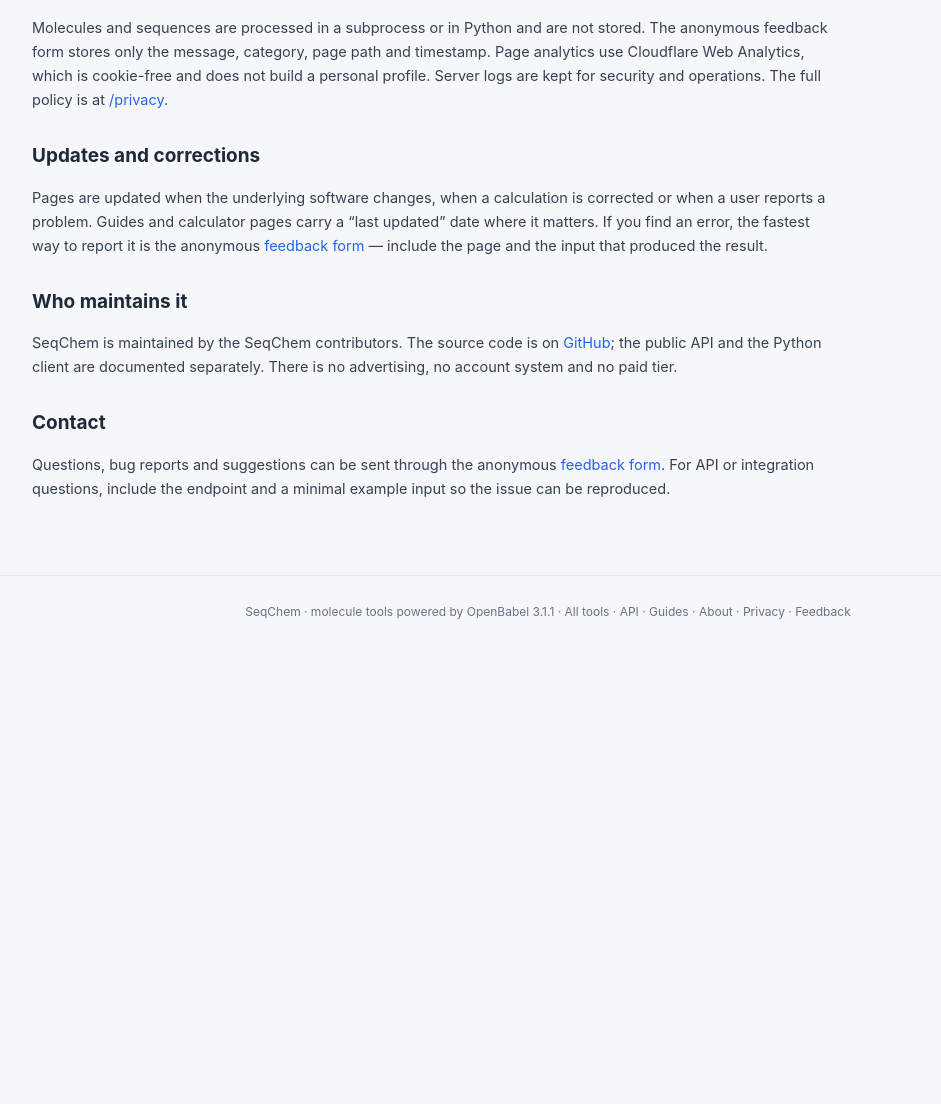
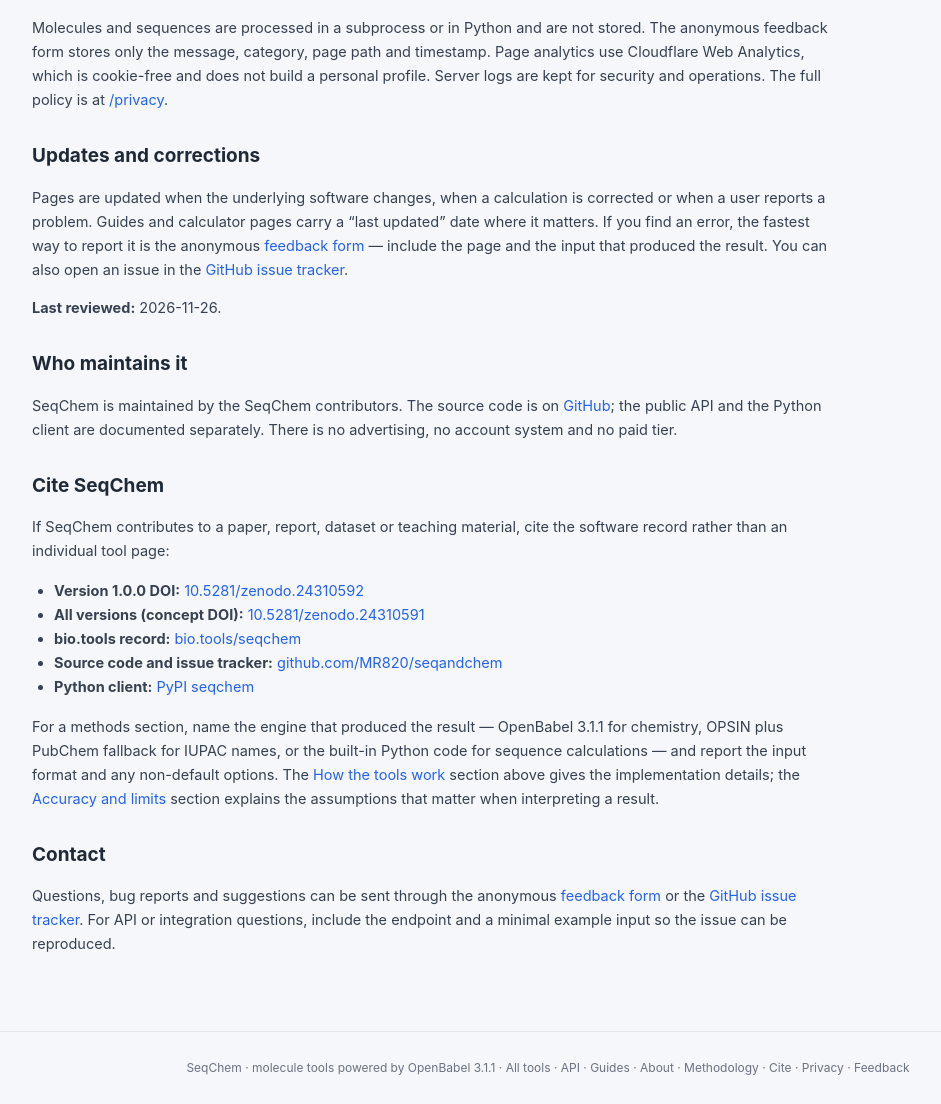
Before and after one commit to MR820/seqandchem, a Flask app: page /about in a window 1280 px wide. Shown: the part 1063-2167 px from the top of the page, without its empty margins (92-1033 px from the left). Before the commit the page ends 1682 px from the top, so only its background shows below. Run offline with Flask 3, Linux system fonts and the light colour scheme; data that the repository does not hold is empty; some libraries are stand-ins or nearby versions.

Commit message:
Add citation and organization signals to core pages
Add Organization and WebApplication sameAs/citation metadata, a
Cite SeqChem section with the Zenodo DOI, bio.tools, PyPI and GitHub
links, methodology anchors, and a site-wide Methodology/Cite footer.
Add tests for rendered JSON-LD and the About content.

Co-Authored-By: Claude Code <noreply@anthropic.com>

```diff
--- a/app.py
+++ b/app.py
@@ -1179,7 +1179,7 @@ def sitemap():
         "/mol2-to-sdf": "2026-11-24",
         "/smiles-to-inchikey": "2026-11-24",
         "/xyz-to-sdf": "2026-11-24",
-        "/about": "2026-11-24",
+        "/about": "2026-11-26",
         "/privacy": "2026-11-24",
     }
     for path, prio, freq in entries:
--- a/templates/about.html
+++ b/templates/about.html
@@ -16,7 +16,7 @@
      fair-use rate limits and is documented at <a href="/api">/api</a>; a Python client is
      available on <a href="https://pypi.org/project/seqchem/">PyPI</a>.</p>
 
-  <h2>How the tools work</h2>
+  <h2 id="how-the-tools-work">How the tools work</h2>
   <ul>
     <li><strong>Molecule processing</strong> — OpenBabel 3.1.1 handles format conversion,
         descriptors, depiction and 3D conformer generation.</li>
@@ -29,7 +29,7 @@
     <li><strong>Web server</strong> — Flask behind nginx, with Cloudflare as the CDN.</li>
   </ul>
 
-  <h2>Accuracy and limits</h2>
+  <h2 id="accuracy-and-limits">Accuracy and limits</h2>
   <p>Chemistry software is a model of reality, not reality itself. A PDB file may not carry bond
      orders; a SMILES string may be ambiguous about stereochemistry; a predicted logP or Tm depends
      on the method; a force-field conformer is a low-energy geometry, not an experimental
@@ -52,22 +52,46 @@
      when a user reports a problem. Guides and calculator pages carry a “last updated” date where
      it matters. If you find an error, the fastest way to report it is the anonymous
      <a href="#" data-feedback-open>feedback form</a> — include the page and the input that
-     produced the result.</p>
+     produced the result. You can also open an issue in the
+     <a href="https://github.com/MR820/seqandchem/issues">GitHub issue tracker</a>.</p>
+  <p><strong>Last reviewed:</strong> 2026-11-26.</p>
 
   <h2>Who maintains it</h2>
   <p>SeqChem is maintained by the SeqChem contributors. The source code is on
      <a href="https://github.com/MR820/seqandchem">GitHub</a>; the public API and the Python client
      are documented separately. There is no advertising, no account system and no paid tier.</p>
 
+  <h2 id="cite-seqchem">Cite SeqChem</h2>
+  <p>If SeqChem contributes to a paper, report, dataset or teaching material, cite the software
+     record rather than an individual tool page:</p>
+  <ul>
+    <li><strong>Version 1.0.0 DOI:</strong>
+        <a href="https://doi.org/10.5281/zenodo.24310592">10.5281/zenodo.24310592</a></li>
+    <li><strong>All versions (concept DOI):</strong>
+        <a href="https://doi.org/10.5281/zenodo.24310591">10.5281/zenodo.24310591</a></li>
+    <li><strong>bio.tools record:</strong> <a href="https://bio.tools/seqchem">bio.tools/seqchem</a></li>
+    <li><strong>Source code and issue tracker:</strong>
+        <a href="https://github.com/MR820/seqandchem">github.com/MR820/seqandchem</a></li>
+    <li><strong>Python client:</strong> <a href="https://pypi.org/project/seqchem/">PyPI seqchem</a></li>
+  </ul>
+  <p>For a methods section, name the engine that produced the result — OpenBabel 3.1.1 for
+     chemistry, OPSIN plus PubChem fallback for IUPAC names, or the built-in Python code for
+     sequence calculations — and report the input format and any non-default options. The
+     <a href="#how-the-tools-work">How the tools work</a> section above gives the implementation
+     details; the <a href="#accuracy-and-limits">Accuracy and limits</a> section explains the
+     assumptions that matter when interpreting a result.</p>
+
   <h2>Contact</h2>
   <p>Questions, bug reports and suggestions can be sent through the anonymous
-     <a href="#" data-feedback-open>feedback form</a>. For API or integration questions, include
-     the endpoint and a minimal example input so the issue can be reproduced.</p>
+     <a href="#" data-feedback-open>feedback form</a> or the
+     <a href="https://github.com/MR820/seqandchem/issues">GitHub issue tracker</a>. For API or
+     integration questions, include the endpoint and a minimal example input so the issue can be
+     reproduced.</p>
 </div>
 {% endblock %}
 
 {% block scripts %}
 <script type="application/ld+json">
-{"@context":"https://schema.org","@type":"AboutPage","name":"About SeqChem","url":"{{ canonical }}","description":"Who maintains SeqChem, how the tools work, how data is handled and the limits of the service."}
+{"@context":"https://schema.org","@type":"AboutPage","name":"About SeqChem","url":"{{ canonical }}","description":"Who maintains SeqChem, how the tools work, how data is handled and the limits of the service.","dateModified":"2026-11-26","mainEntity":{"@type":"Organization","name":"SeqChem","url":"{{ home_url }}/","sameAs":["https://github.com/MR820/seqandchem","https://bio.tools/seqchem","https://pypi.org/project/seqchem/","https://doi.org/10.5281/zenodo.24310592"]}}
 </script>
 {% endblock %}
--- a/templates/base.html
+++ b/templates/base.html
@@ -28,7 +28,10 @@
 {"@type":"ListItem","position":2,"name":"{{ page_name }}","item":"{{ canonical }}"}{% endif %}]}
 </script>
 <script type="application/ld+json">
-{"@context":"https://schema.org","@type":"WebApplication","name":"SeqChem","url":"{{ canonical }}","applicationCategory":"ScienceApplication","operatingSystem":"Any","description":"{{ description }}","offers":{"@type":"Offer","price":"0","priceCurrency":"USD"}}
+{"@context":"https://schema.org","@type":"WebApplication","name":"SeqChem","url":"{{ canonical }}","applicationCategory":"ScienceApplication","operatingSystem":"Any","description":"{{ description }}","softwareVersion":"1.0.0","isAccessibleForFree":true,"dateModified":"2026-11-26","author":{"@type":"Organization","name":"SeqChem contributors","url":"{{ home_url }}/about"},"sameAs":["https://github.com/MR820/seqandchem","https://bio.tools/seqchem","https://pypi.org/project/seqchem/","https://doi.org/10.5281/zenodo.24310592"],"citation":"https://doi.org/10.5281/zenodo.24310592","offers":{"@type":"Offer","price":"0","priceCurrency":"USD"}}
+</script>
+<script type="application/ld+json">
+{"@context":"https://schema.org","@type":"Organization","name":"SeqChem","url":"{{ home_url }}/","logo":"{{ home_url }}/logo-512.png","sameAs":["https://github.com/MR820/seqandchem","https://bio.tools/seqchem","https://pypi.org/project/seqchem/","https://doi.org/10.5281/zenodo.24310592"]}
 </script>
 {% if cf_beacon_token and not no_analytics %}
 <script defer src="https://static.cloudflareinsights.com/beacon.min.js" data-cf-beacon='{"token": "{{ cf_beacon_token }}"}'></script>
@@ -72,6 +75,8 @@
 <footer>
   SeqChem · {{ credit }} · <a href="/">All tools</a> · <a href="/api">API</a> ·
   <a href="/guides/">Guides</a> · <a href="/about">About</a> ·
+  <a href="/about#how-the-tools-work">Methodology</a> ·
+  <a href="/about#cite-seqchem">Cite</a> ·
   <a href="/privacy">Privacy</a> ·
   <a href="#" data-feedback-open>Feedback</a>
 </footer>
```
Also changed, not shown: tests/test_seo_content.py (+24 -1 lines).
